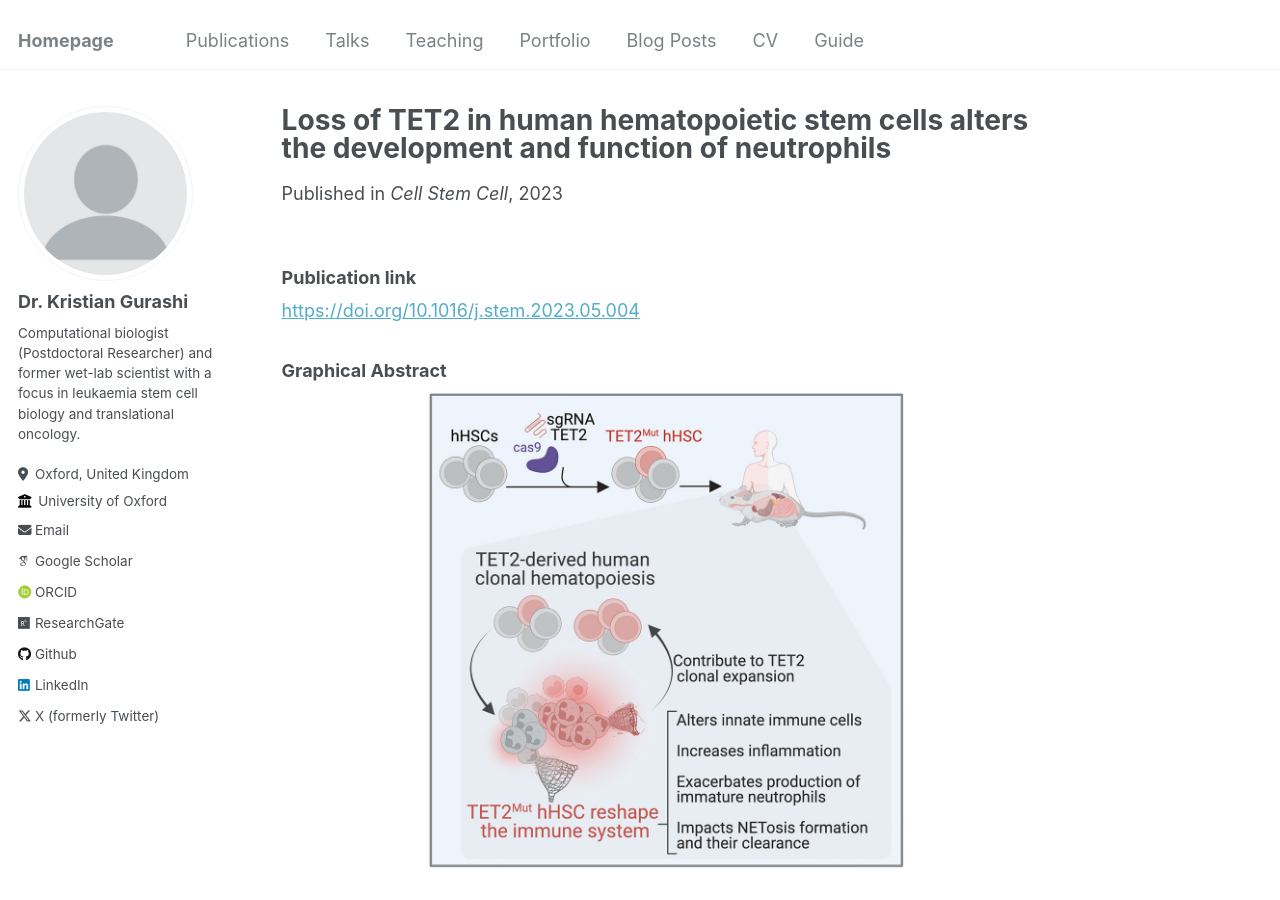
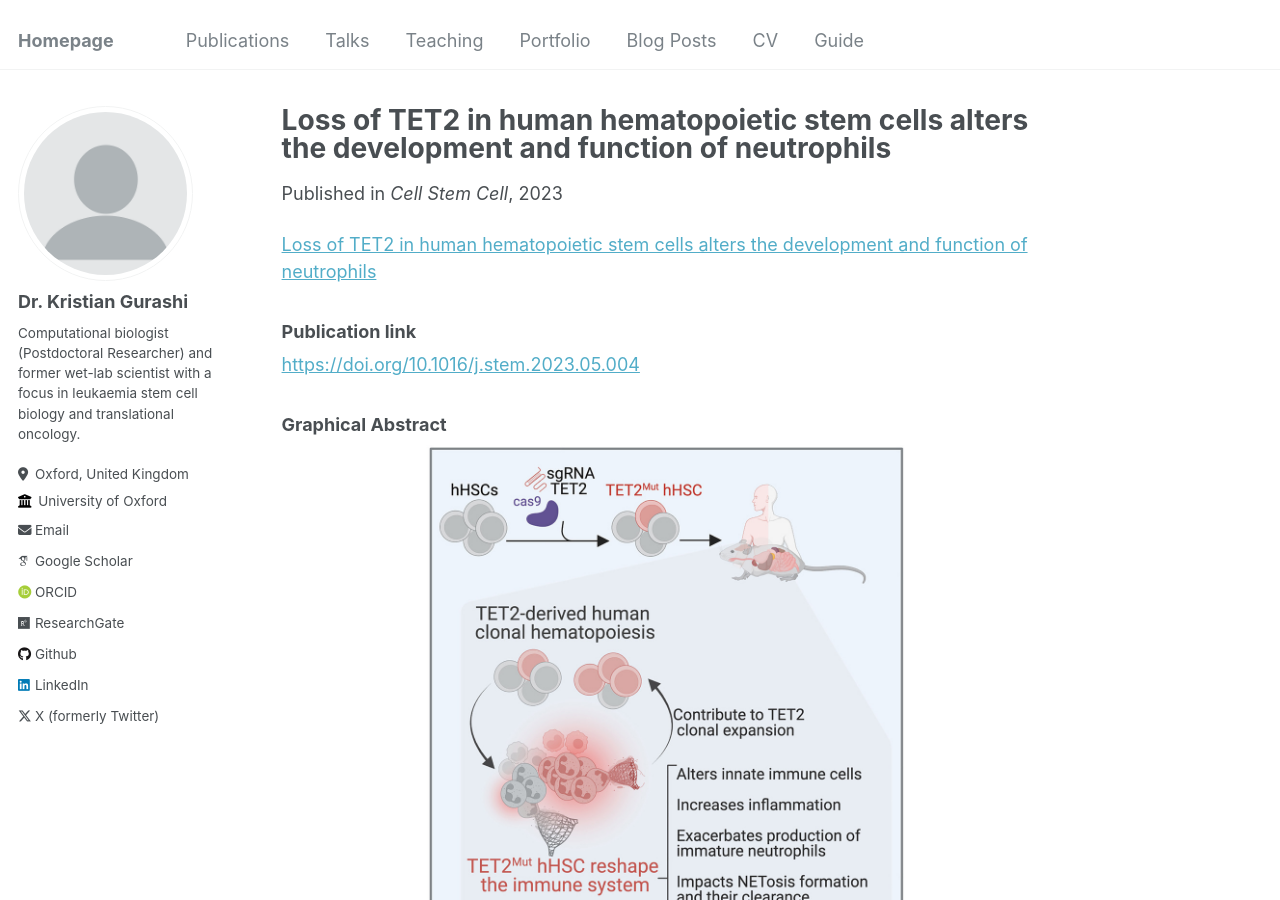
Before and after one commit to EspressoKris/Portfolio, a Jekyll site: the page built from _publications/2023-06-01-CSC.md, in a window 1280 px wide and 900 px high. Built offline with Jekyll 4.4.1, drawn with Linux system fonts in a browser that asks for light colours; some web fonts are replaced; comment, search, counter and statistics services are not loaded; some of the changed lines change nothing that is shown.

Commit message:
20250216__17:27__kgurashi

```diff
--- a/_publications/2023-06-01-CSC.md
+++ b/_publications/2023-06-01-CSC.md
@@ -6,8 +6,8 @@
 date: 2023-06-01
 venue: 'Cell Stem Cell'
 paperurl: https://doi.org/10.1016/j.stem.2023.05.004
-metrics: <a href="https://plu.mx/plum/a/?doi=10.1016%2Fj.stem.2023.05.004" data-hide-print="true" class="plumx-details plum-bigben-theme" data-site="plum" data-hide-when-empty="true" data-pass-hidden-categories="true" data-hide-mentions="true" data-hide-socialmedia="true">Loss of TET2 in human hematopoietic stem cells alters the development and function of neutrophils</a>
 ---
+<a href="https://plu.mx/plum/a/?doi=10.1016%2Fj.stem.2023.05.004" data-hide-print="true" class="plumx-details plum-bigben-theme" data-site="plum" data-hide-when-empty="true" data-pass-hidden-categories="true" data-hide-mentions="true" data-hide-socialmedia="true">Loss of TET2 in human hematopoietic stem cells alters the development and function of neutrophils</a>
 
 ### Publication link
 [https://doi.org/10.1016/j.stem.2023.05.004](https://doi.org/10.1016/j.stem.2023.05.004)
```
